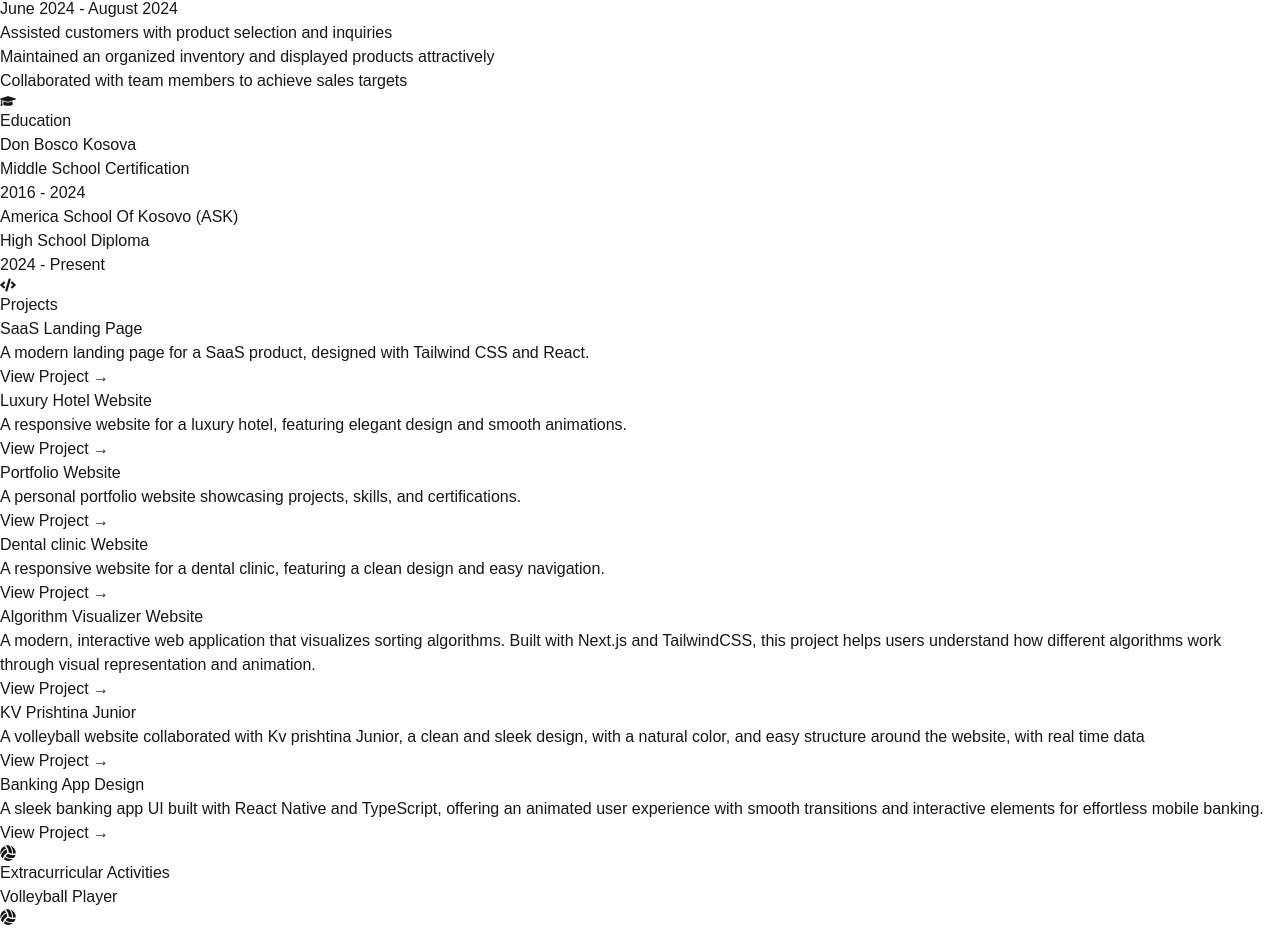
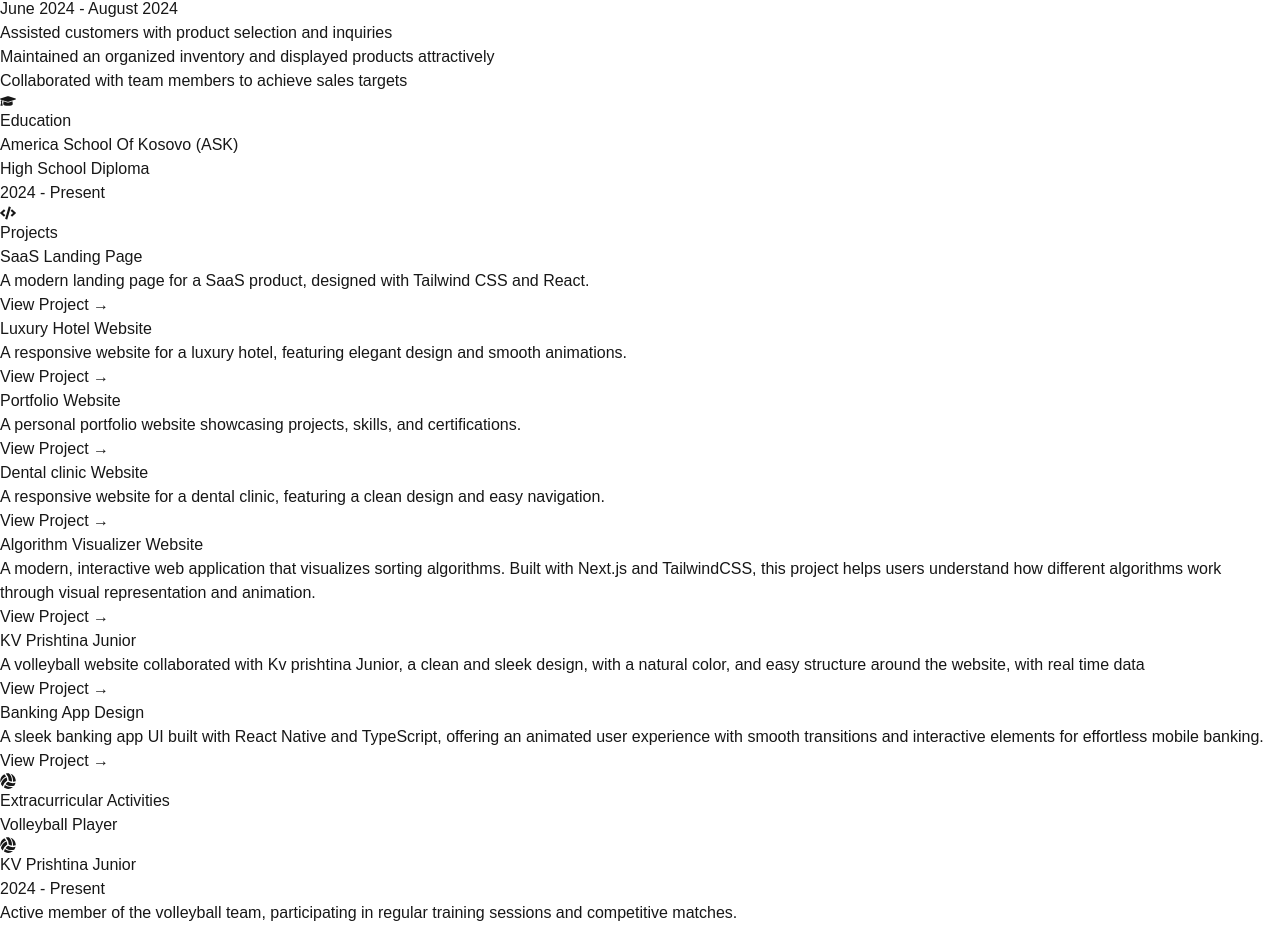
Before and after one commit to Ruhanpaco/Portfolio-illustrative, a Next.js app: page /resume in a window 1280 px wide. Shown: the part 1014-1942 px from the top of the page. Built offline with nearby package versions, Linux system fonts and the light colour scheme.

Commit message:
Fix: Update sitemap and robots.txt implementation to follow Next.js conventions

```diff
--- a/src/app/resume/page.tsx
+++ b/src/app/resume/page.tsx
@@ -30,12 +30,12 @@ const certifications: Certification[] = [
 const projects: Project[] = [
   {
     name: 'SaaS Landing Page',
-    link: 'https://saas-landing-page.vercel.app/',
+    link: 'https://saas-landing-page-rose.vercel.app/',
     description: 'A modern landing page for a SaaS product, designed with Tailwind CSS and React.',
   },
   {
     name: 'Luxury Hotel Website',
-    link: 'https://luxury-hotel.vercel.app/',
+    link: 'https://luxury-hotel-website-sable.vercel.app/',
     description: 'A responsive website for a luxury hotel, featuring elegant design and smooth animations.',
   },
   {
@@ -55,7 +55,7 @@ const projects: Project[] = [
   },
   {
   name: 'KV Prishtina Junior',
-  link: 'https://kvprishtinajunior.vercel.app/',
+  link: 'https://kvprishtinajr.com/',
   description: 'A volleyball website collaborated with Kv prishtina Junior, a clean and sleek design, with a natural color, and easy structure around the website, with real time data',
 },
  {
@@ -67,15 +67,10 @@ const projects: Project[] = [
 
 const education: Education[] = [
   {
-    degree: 'Middle School Certification',
-    institution: 'Don Bosco Kosova',
-    year: '2016 - 2024',
-  },
-  {
     degree: 'High School Diploma',
     institution: 'America School Of Kosovo (ASK)',
     year: '2024 - Present',
-  },
+  }
 ];
 
 // New volunteer/extracurricular data
```
